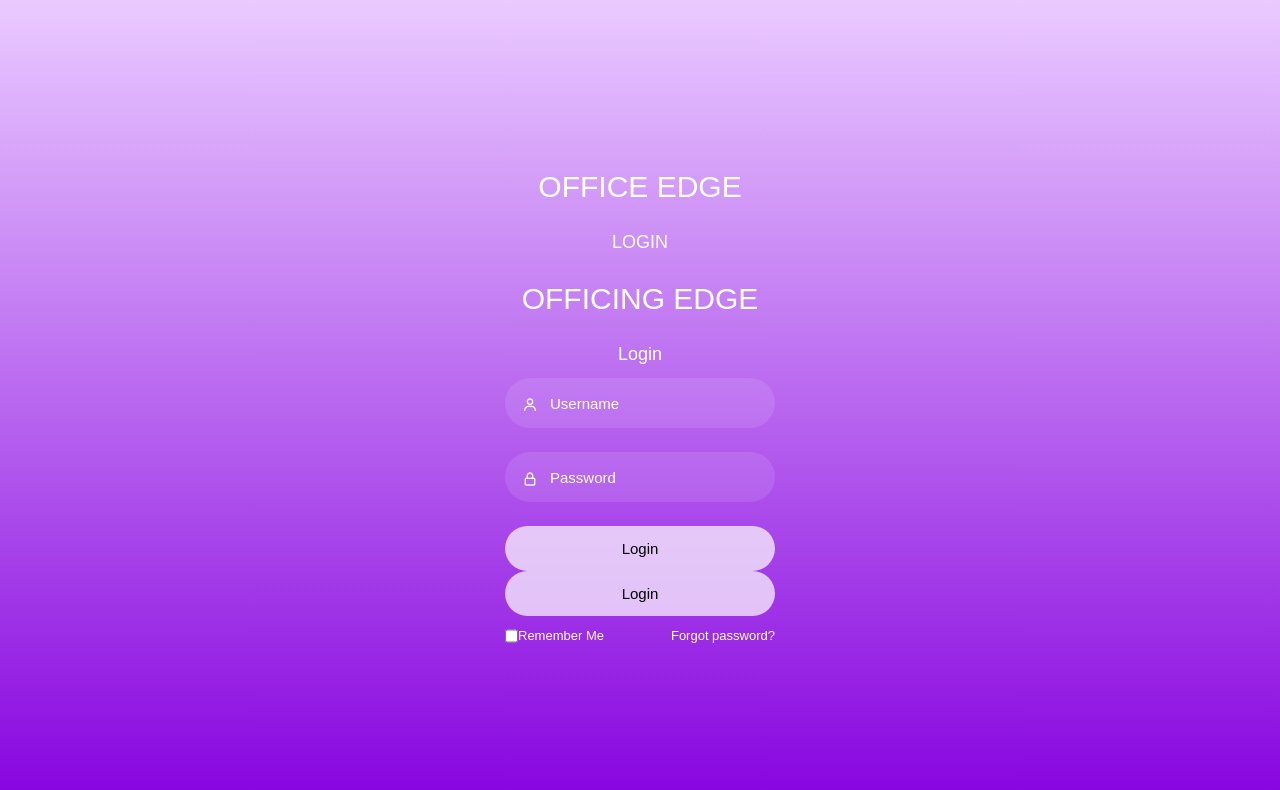
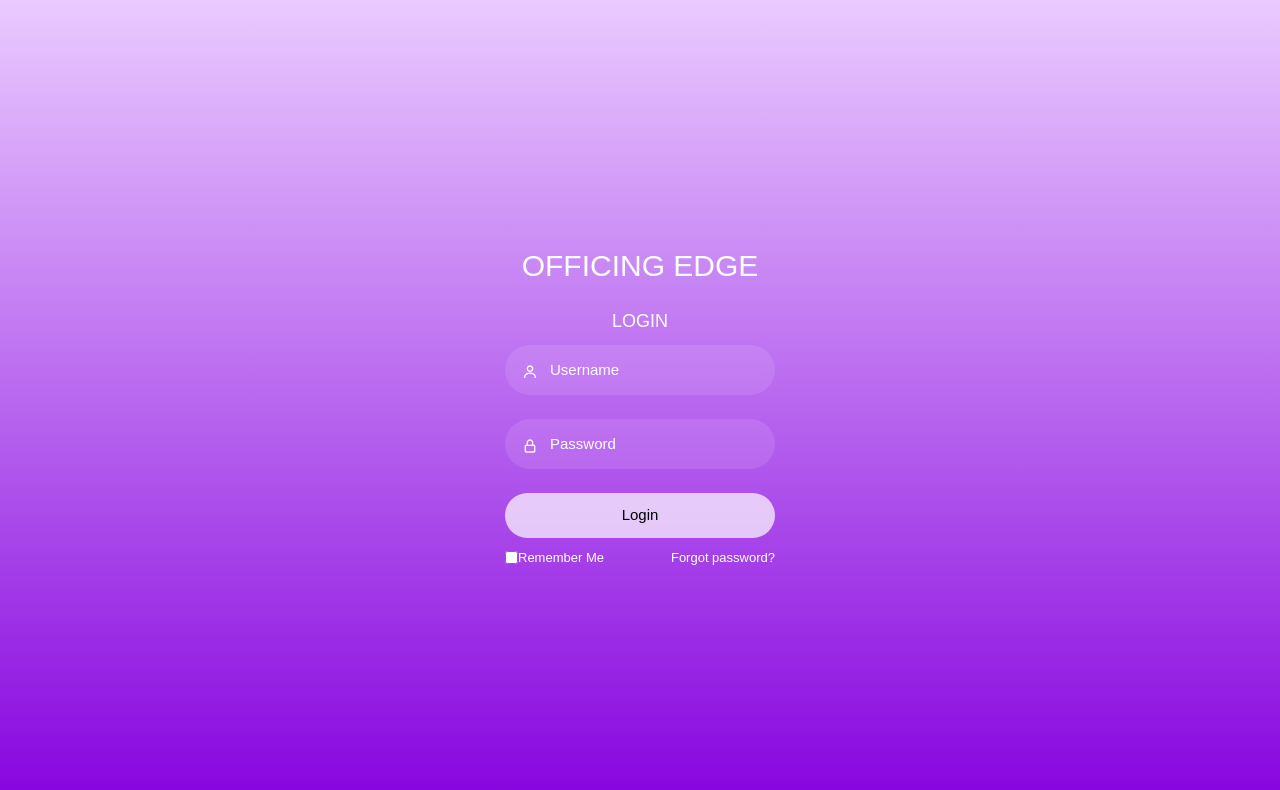
Before and after one commit to zubayr-ahmad/dbsProjectOfficingEdge, an Angular app in the folder angApp/: page / in a window 1280 px wide. Shown: the top 790 px of the page. Built offline with nearby package versions, Linux system fonts and the light colour scheme.

Commit message:
Connected with CSS

```diff
--- a/angApp/src/app/login-system/login-form/login-form.component.html
+++ b/angApp/src/app/login-system/login-form/login-form.component.html
@@ -3,11 +3,8 @@
     <div class="container">
         <div class="top">
 
-            <header>OFFICE EDGE</header>
+            <header>OFFICING EDGE</header>
             <span>LOGIN</span>
-
-            <header>OFFICING EDGE</header>
-            <span>Login</span>
 
         </div>
 
@@ -23,7 +20,7 @@
 
         <div class="input-field">
 
-            <button class="submit" (click)="movetouser()">Login</button>
+            <!-- <button class="submit" (click)="movetouser()">Login</button> -->
 
             <!-- <input type="submit" class="submit" value="Login" id="" (click)="movetouser()"> -->
             <button type="submit" class="submit" value="Login" id="" (click)="movetouser()">Login</button>
```
